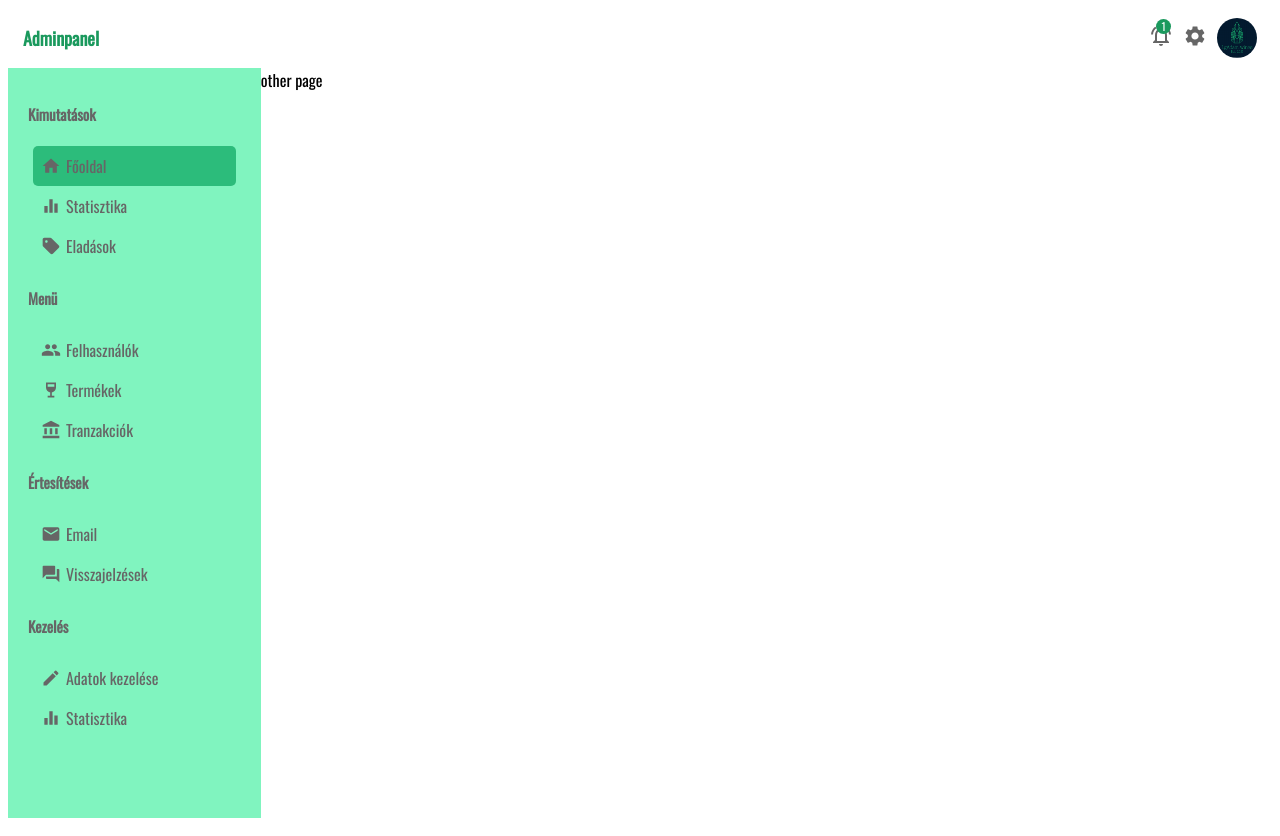
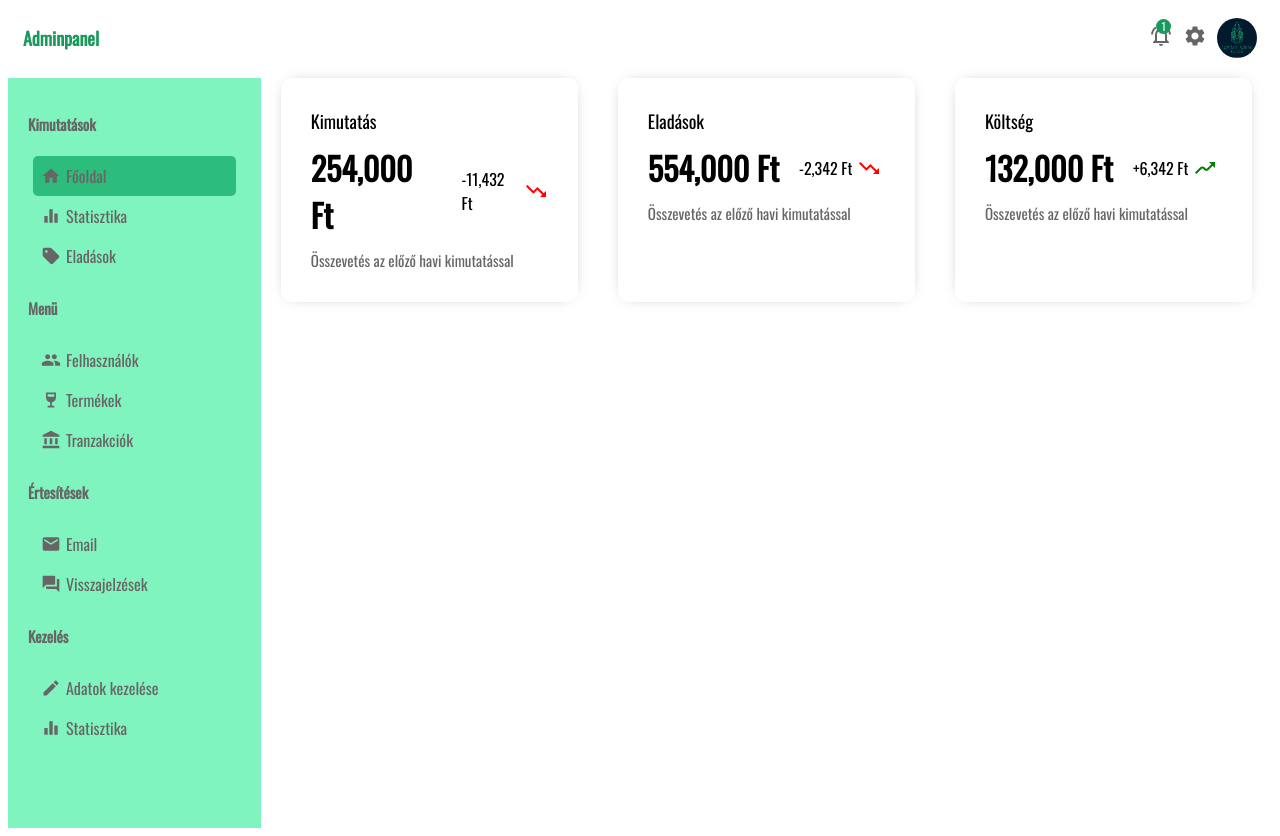
Before and after one commit to lgadam/ii3vey_szakd, a React (Create React App) app in the folder adminpanel/: page / in a window 1280 px wide. Built offline with nearby package versions, Linux system fonts and the light colour scheme.

Commit message:
Adminpanel: added featured info components to the home page
Adminpanel: added featured info components to the home page

```diff
--- a/adminpanel/src/App.jsx
+++ b/adminpanel/src/App.jsx
@@ -1,12 +1,11 @@
 import Panel from "./components/navbar/Panel";
 import styled from "styled-components"
 import Sidebar from "./components/Sidebar";
+import AdminHome from "./pages/AdminHome";
 
 const Container = styled.div`
   display: flex;
-`
-const Others = styled.div`
-  flex:4;
+  margin-top: 10px;
 `
 
 function App() {
@@ -15,7 +14,7 @@ function App() {
       <Panel />
       <Container>
         <Sidebar />
-        <Others>other page</Others>
+          <AdminHome />
       </Container>
     </div>
   );
--- /dev/null
+++ b/adminpanel/src/components/FeaturedInfo.css
@@ -0,0 +1,8 @@
+.featuredIcon{
+    font-size: 16px;
+    margin-left: 5px;
+    color: green;
+}
+.featuredIcon.negative{
+    color: red;
+}
--- /dev/null
+++ b/adminpanel/src/components/FeaturedInfo.jsx
@@ -0,0 +1,77 @@
+import styled from "styled-components"
+import TrendingDownIcon from '@mui/icons-material/TrendingDown';
+import MovingIcon from '@mui/icons-material/Moving';
+import "./FeaturedInfo.css";
+
+const Featured = styled.div`
+    width: 100%;
+    display: flex;
+    justify-content: space-between;
+`
+
+const FeaturedItem = styled.div`
+    flex: 1;
+    margin: 0px 20px;
+    padding: 30px;
+    border-radius: 10px;
+    cursor: pointer;
+    -webkit-box-shadow: 0px 0px 15px -10px rgba(0, 0, 0, 0.75);
+    box-shadow: 0px 0px 15px -10px rgba(0, 0, 0, 0.75);
+`
+
+const FeaturedTitle = styled.span`
+    font-size: 18px;
+`
+
+const MoneyContainer = styled.div`
+    margin: 10px 0px;
+    display: flex;
+    align-items: center;
+`
+
+const FeaturedMoney = styled.span`
+    font-size: 32px;
+    font-weight: 700;
+`
+
+const FeaturedMoneyRate = styled.span`
+    display: flex;
+    align-items: center;
+    margin-left: 20px;
+`
+
+const FeaturedSbTitle = styled.span`
+    font-size: 15px;
+    color: #666666;
+`
+
+export default function FeaturedInfo() {
+  return (
+    <Featured>
+        <FeaturedItem>
+            <FeaturedTitle>Kimutatás</FeaturedTitle>
+            <MoneyContainer>
+                <FeaturedMoney>254,000 Ft</FeaturedMoney>
+                <FeaturedMoneyRate>-11,432 Ft<TrendingDownIcon className="featuredIcon negative" /></FeaturedMoneyRate>
+            </MoneyContainer>
+            <FeaturedSbTitle>Összevetés az előző havi kimutatással</FeaturedSbTitle>
+        </FeaturedItem>
+        <FeaturedItem>
+            <FeaturedTitle>Eladások</FeaturedTitle>
+            <MoneyContainer>
+                <FeaturedMoney>554,000 Ft</FeaturedMoney>
+                <FeaturedMoneyRate>-2,342 Ft<TrendingDownIcon className="featuredIcon negative" /></FeaturedMoneyRate>
+            </MoneyContainer>
+            <FeaturedSbTitle>Összevetés az előző havi kimutatással</FeaturedSbTitle>
+        </FeaturedItem>
+        <FeaturedItem>
+            <FeaturedTitle>Költség</FeaturedTitle>
+            <MoneyContainer>
+                <FeaturedMoney>132,000 Ft</FeaturedMoney>
+                <FeaturedMoneyRate>+6,342 Ft<MovingIcon className="featuredIcon" /></FeaturedMoneyRate>
+            </MoneyContainer>
+            <FeaturedSbTitle>Összevetés az előző havi kimutatással</FeaturedSbTitle>
+        </FeaturedItem>
+    </Featured>
+  )
+}
--- a/adminpanel/src/components/Sidebar.jsx
+++ b/adminpanel/src/components/Sidebar.jsx
@@ -8,7 +8,6 @@ import AccountBalanceIcon from '@mui/icons-material/AccountBalance';
 import MailIcon from '@mui/icons-material/Mail';
 import QuestionAnswerIcon from '@mui/icons-material/QuestionAnswer';
 import EditIcon from '@mui/icons-material/Edit';
-
 import "./Sidebar.css";
 
 const SideBar = styled.div`
--- /dev/null
+++ b/adminpanel/src/pages/AdminHome.jsx
@@ -0,0 +1,14 @@
+import styled from "styled-components"
+import FeaturedInfo from "../components/FeaturedInfo"
+
+const Home = styled.div`
+    flex:4;
+`
+
+export default function AdminHome() {
+  return (
+    <Home>
+      <FeaturedInfo />
+    </Home>
+  )
+}
```
